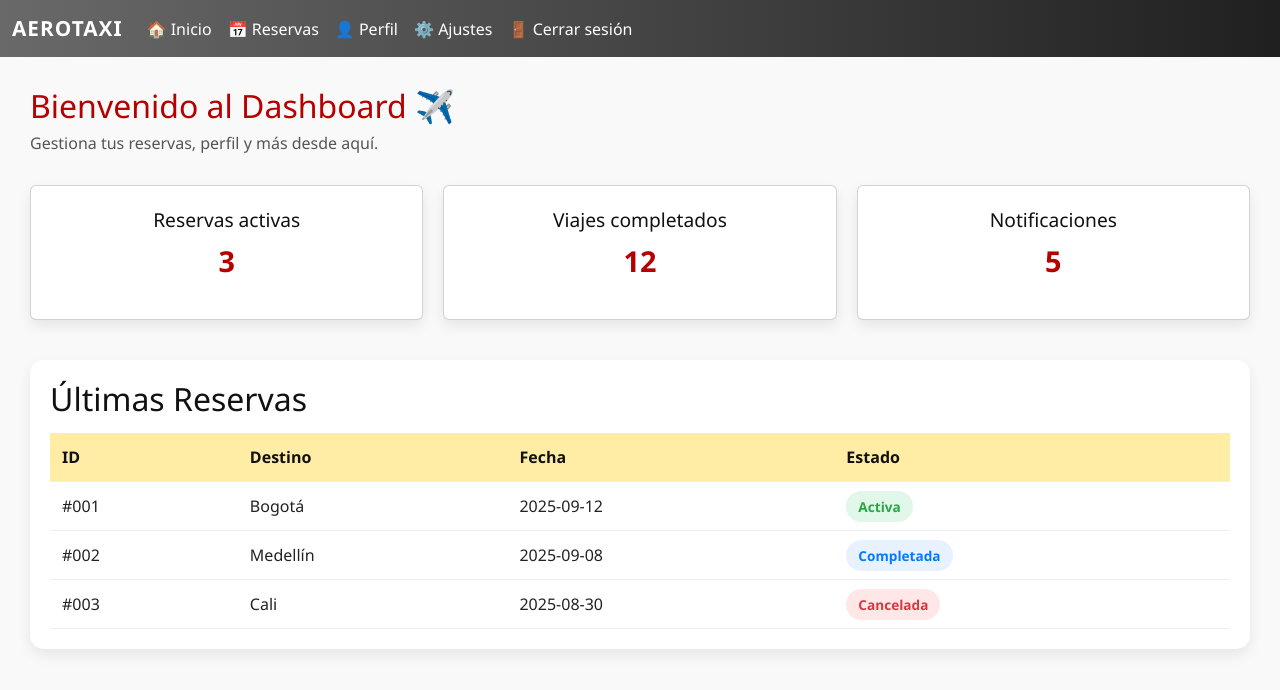
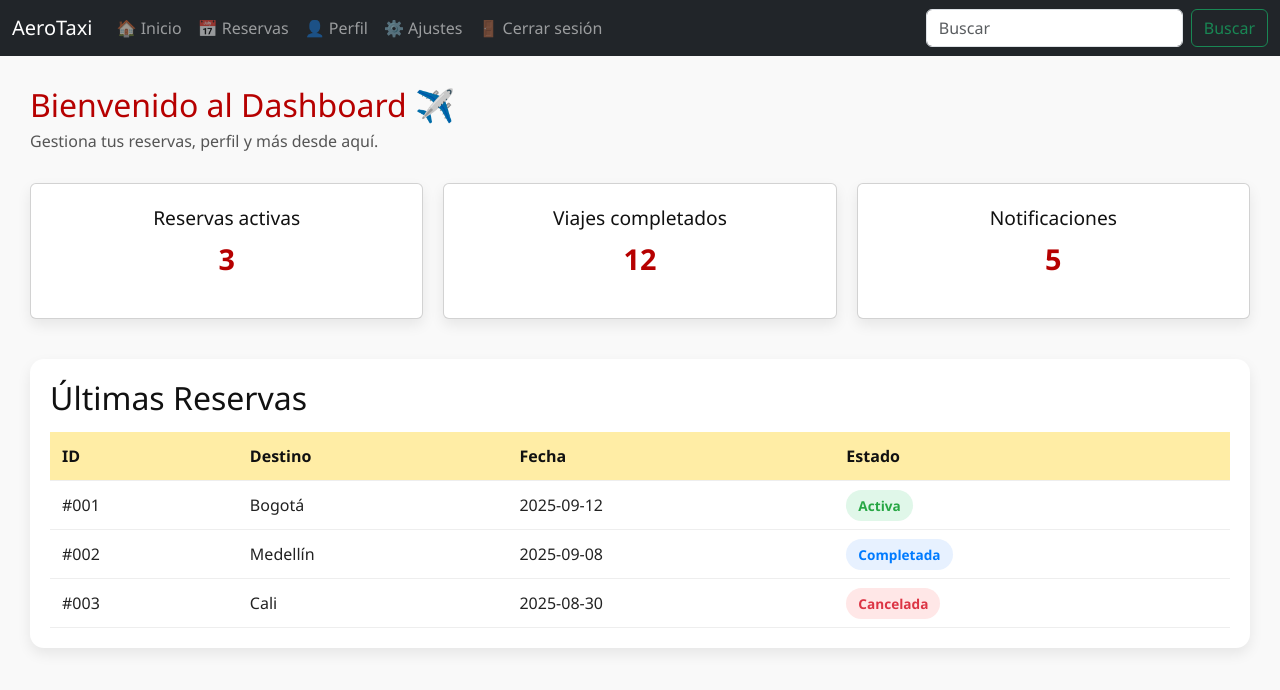
Before and after one commit to TobonSergio/frontendAeroTaxis, a React (Vite) app in the folder frontAeroTaxi/: page /dashboard in a window 1280 px wide. Shown: the top 690 px of the page. Built offline with nearby package versions, Linux system fonts and the light colour scheme; no server answers; sample sign-in values are in the browser's storage.

Commit message:
no message

```diff
--- a/frontAeroTaxi/src/components/Sidebar.jsx
+++ b/frontAeroTaxi/src/components/Sidebar.jsx
@@ -1,23 +1,36 @@
 import { Link } from "react-router-dom";
-import "../styles/styleSidebar.css";
 
 function Navbar() {
   const handleLogout = () => {
-    // 👉 Borras el token (o la info de sesión que uses)
+    // 👉 Borras el token (o lo que uses para guardar sesión)
     localStorage.removeItem("token");
 
-    // 👉 Rediriges al login reemplazando el historial completo
+    // 👉 Rediriges al login reemplazando el historial
     window.location.replace("/login");
   };
 
   return (
-    <nav className="navbar navbar-expand-lg custom-navbar">
+    <nav className="navbar navbar-expand-lg navbar-dark bg-dark">
       <div className="container-fluid">
         {/* Logo */}
         <Link className="navbar-brand" to="/dashboard">
           AeroTaxi
         </Link>
 
+        {/* Botón hamburguesa */}
+        <button
+          className="navbar-toggler"
+          type="button"
+          data-bs-toggle="collapse"
+          data-bs-target="#navbarSupportedContent"
+          aria-controls="navbarSupportedContent"
+          aria-expanded="false"
+          aria-label="Toggle navigation"
+        >
+          <span className="navbar-toggler-icon"></span>
+        </button>
+
+        {/* Contenido */}
         <div className="collapse navbar-collapse" id="navbarSupportedContent">
           <ul className="navbar-nav me-auto mb-2 mb-lg-0">
             <li className="nav-item">
@@ -33,16 +46,30 @@ function Navbar() {
               <Link className="nav-link" to="/dashboard/ajustes">⚙️ Ajustes</Link>
             </li>
 
-            {/* 🚪 Botón cerrar sesión */}
+            {/* 🚪 Cerrar sesión */}
             <li className="nav-item">
               <button
                 className="nav-link btn btn-link"
+                style={{ textDecoration: "none" }}
                 onClick={handleLogout}
               >
                 🚪 Cerrar sesión
               </button>
             </li>
           </ul>
+
+          {/* Buscador */}
+          <form className="d-flex" role="search">
+            <input
+              className="form-control me-2"
+              type="search"
+              placeholder="Buscar"
+              aria-label="Search"
+            />
+            <button className="btn btn-outline-success" type="submit">
+              Buscar
+            </button>
+          </form>
         </div>
       </div>
     </nav>
```
